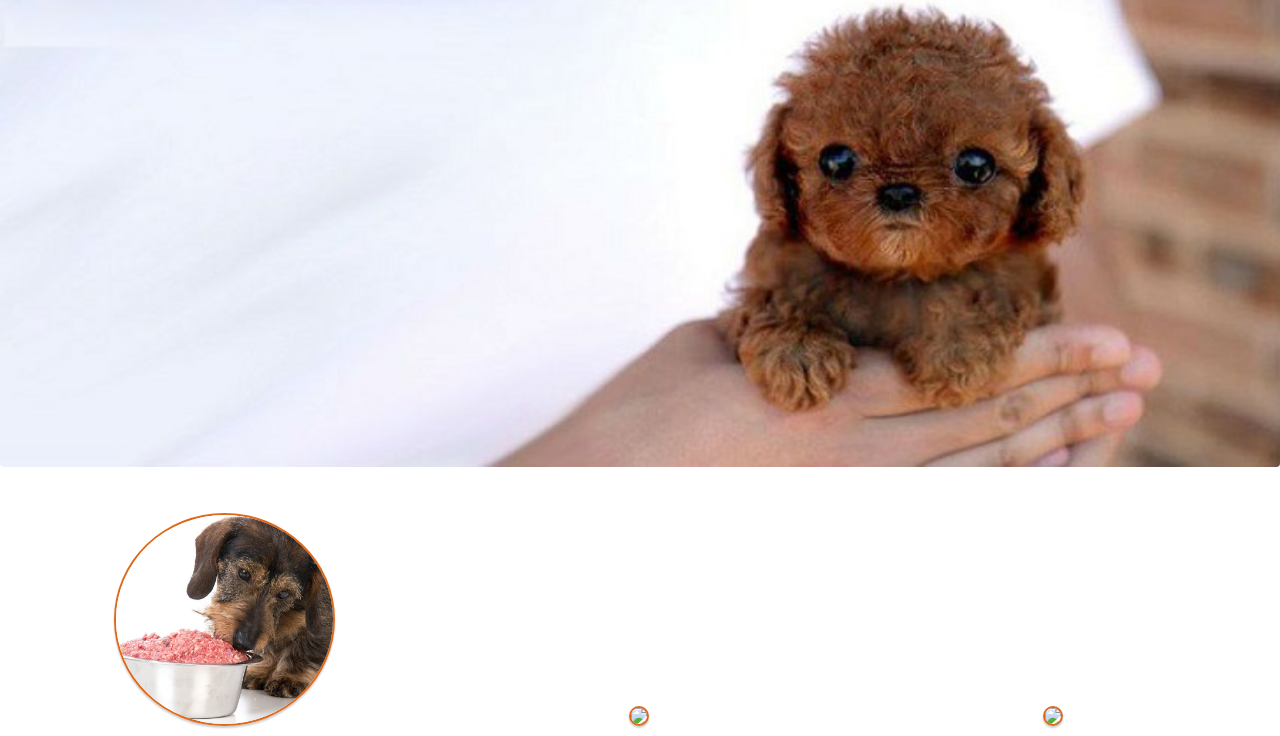
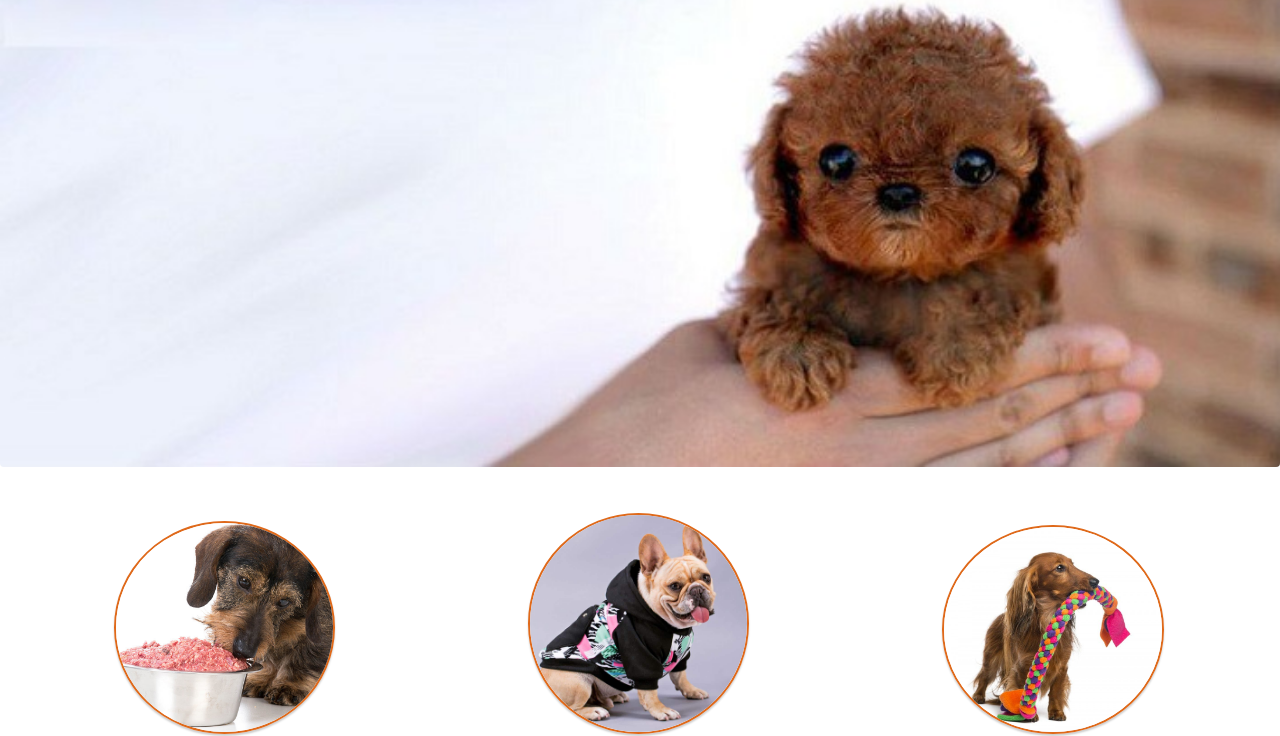
Before and after one commit to pipeee04/PaginaWeb, a plain HTML site: page index.html in a window 1280 px wide. Shown: the part 70-806 px from the top of the page. Drawn offline with nearby package versions, Linux system fonts and the light colour scheme; some packages are replaced by stand-ins of ours; a script that the page names is missing; files whose address does not match are found by name.

Commit message:
Actualizar index.html

```diff
--- a/index.html
+++ b/index.html
@@ -49,11 +49,11 @@
         <h2>Alimentos</h2>
       </div>
       <div class="container-imagen">
-        <img src="ropa.jpg" class="circulo">
+        <img src="img\ropa.jpg" class="circulo">
         <h2>Ropa</h2>
       </div>
       <div class="container-imagen">
-        <img src="juguetes.jpg" class="circulo">
+        <img src="img/juguetes.jpg" class="circulo">
         <h2>Juguetes</h2>
       </div>
     </div>
```
